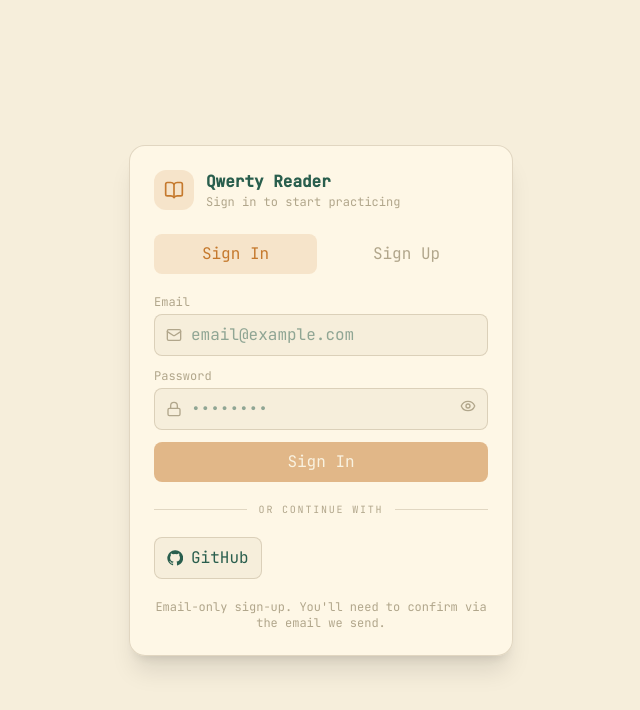
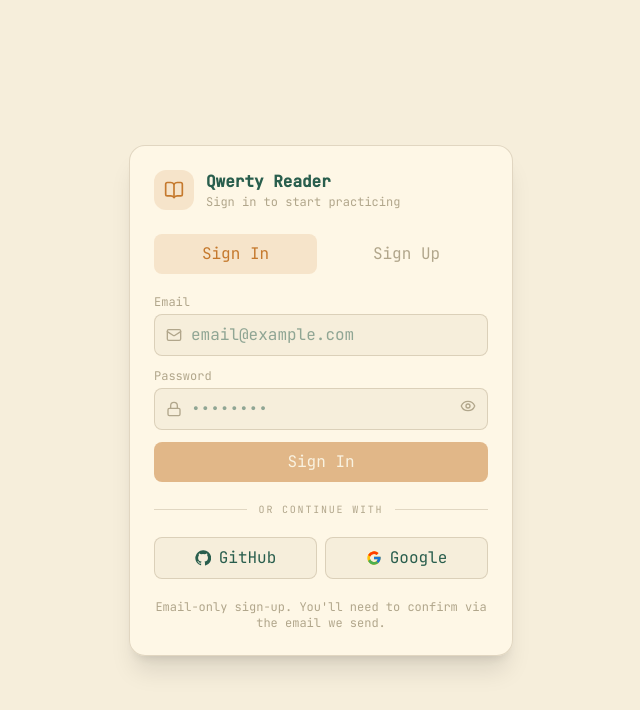
Before and after one commit to Jasonw372/qwerty-reader, a React (Vite) app: page / in a window 1280 px wide. Shown: the top 710 px of the page, without its empty margins (319-959 px from the left). Built offline with nearby package versions, Linux system fonts and the light colour scheme; no server answers.

Commit message:
在 AuthGate 组件中添加 Google OAuth 按钮，优化社交登录选项

```diff
--- a/src/components/auth/AuthGate.tsx
+++ b/src/components/auth/AuthGate.tsx
@@ -232,12 +232,20 @@ export function AuthGate({ ready }: AuthGateProps) {
           <span className="h-px flex-1 bg-[var(--theme-border)]" />
         </div>
 
+        <div className="grid grid-cols-2 gap-2">
           <OAuthButton
             disabled={loading}
             onClick={() => void handleOAuth("github")}
             label="GitHub"
             icon={<GithubIcon />}
           />
+          <OAuthButton
+            disabled={loading}
+            onClick={() => void handleOAuth("google")}
+            label="Google"
+            icon={<GoogleIcon />}
+          />
+        </div>
 
         <p className="mt-5 text-center text-xs text-[var(--theme-text-muted)]">
           {t("auth.emailOnlyHint")}
@@ -361,3 +369,26 @@ function GithubIcon() {
     </svg>
   );
 }
+
+function GoogleIcon() {
+  return (
+    <svg width="16" height="16" viewBox="0 0 48 48" aria-hidden="true">
+      <path
+        fill="#FFC107"
+        d="M43.6 20.5H42V20H24v8h11.3c-1.6 4.7-6.1 8-11.3 8a12 12 0 1 1 0-24c3 0 5.8 1.1 7.9 3l5.7-5.7A20 20 0 1 0 44 24c0-1.2-.1-2.4-.4-3.5Z"
+      />
+      <path
+        fill="#FF3D00"
+        d="M6.3 14.7l6.6 4.8A12 12 0 0 1 24 12c3 0 5.8 1.1 7.9 3l5.7-5.7A20 20 0 0 0 6.3 14.7Z"
+      />
+      <path
+        fill="#4CAF50"
+        d="M24 44a20 20 0 0 0 13.5-5.2l-6.2-5.3A12 12 0 0 1 12.7 28l-6.5 5A20 20 0 0 0 24 44Z"
+      />
+      <path
+        fill="#1976D2"
+        d="M43.6 20.5H42V20H24v8h11.3a12 12 0 0 1-4.1 5.5l6.2 5.3C40.9 35 44 30 44 24c0-1.2-.1-2.4-.4-3.5Z"
+      />
+    </svg>
+  );
+}
```
Lines whose indentation alone changed are shown as unchanged.
